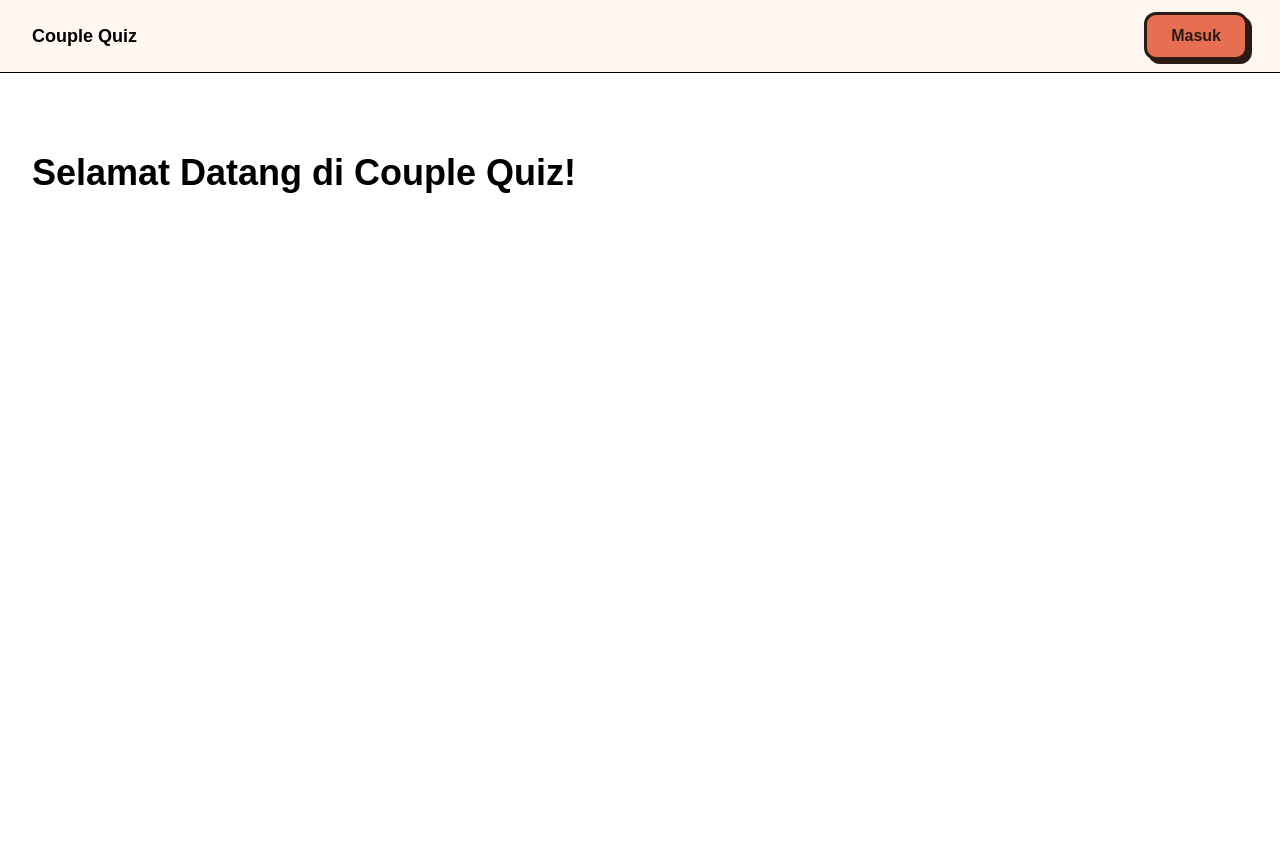
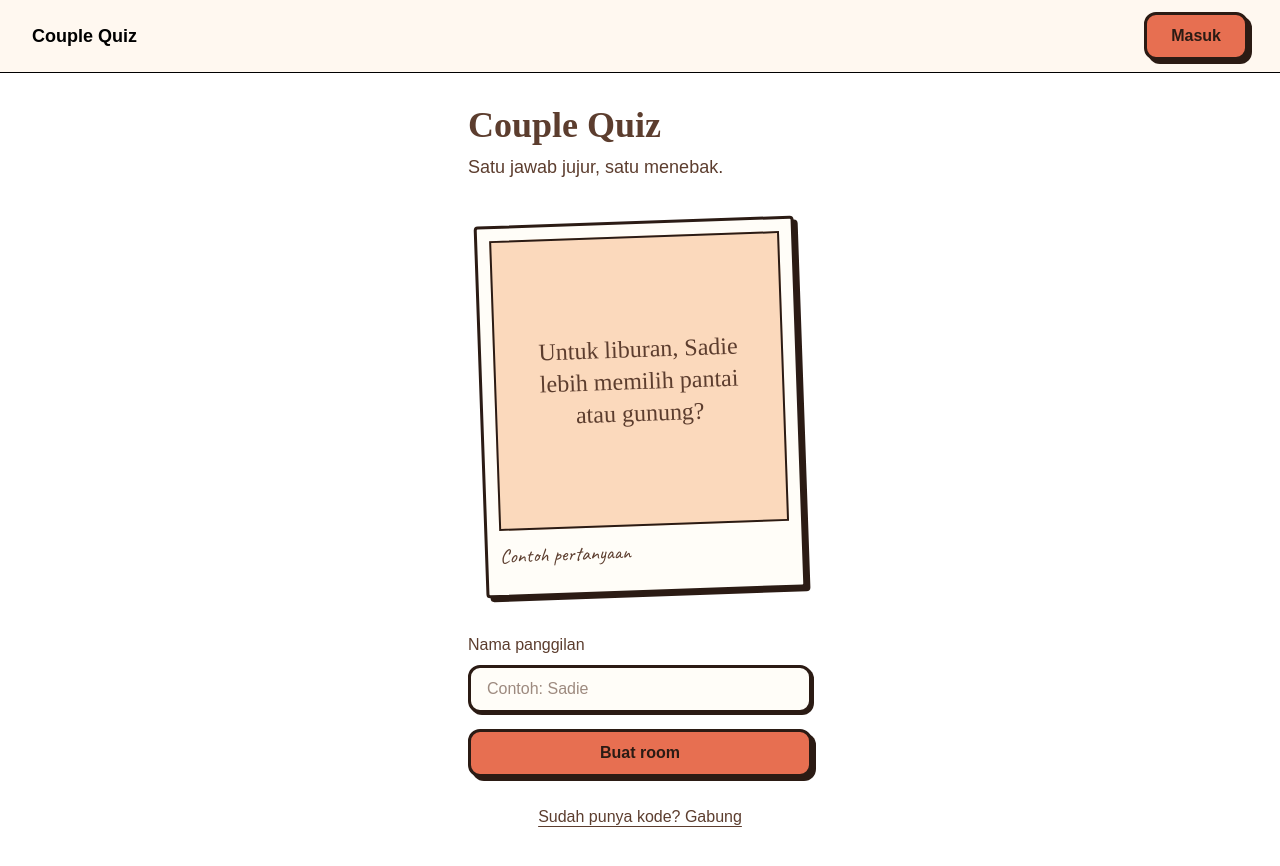
Before and after one commit to rafiromolo/couple-quiz, an Astro site: page / in a window 1280 px wide. Before the commit the page ends 800 px from the top, so only its background shows below. Built offline with nearby package versions, Linux system fonts and the light colour scheme; Astro itself is replaced by a stand-in of ours.

Commit message:
create welcome page view

```diff
--- a/src/components/Welcome.astro
+++ b/src/components/Welcome.astro
@@ -1,8 +1,32 @@
+---
+import { Polaroid } from "@/components/ui/Polaroid";
+import { WelcomeForm } from "@/components/game/WelcomeForm";
+
+const tagline = "Satu jawab jujur, satu menebak.";
+
+const steps = [
+  "Buat room, lalu kirim link ke pasanganmu.",
+  "Tiap ronde, satu orang menjawab jujur dan satunya menebak.",
+  "Jawaban dibuka bersamaan, lalu kalian bergantian peran.",
+];
+---
+
 <div id="container">
-  <main>
-    <section id="hero" class="px-8 py-20">
-      <h1 class="text-4xl font-bold">Selamat Datang di Couple Quiz!</h1>
-    </section>
+  <main class="mx-auto flex min-h-dvh w-full max-w-sm flex-col gap-8 px-5 py-8">
+    <header>
+      <h1 class="font-display text-4xl leading-tighht font-semibold text-cocoa">Couple Quiz</h1>
+      <p class="font-ui mt-2 text-lg text-cocoa">{tagline}</p>
+    </header>
+
+    <div class="flex justify-center py-2">
+      <Polaroid develop tilt={-2} caption="Contoh pertanyaan">
+        <p class="font-display text-center text-2xl text-cocoa">
+          Untuk liburan, Sadie lebih memilih pantai atau gunung?
+        </p>
+      </Polaroid>
+    </div>
+
+    <WelcomeForm client:load />
   </main>
 </div>
 
--- /dev/null
+++ b/src/components/game/WelcomeForm.tsx
@@ -0,0 +1,156 @@
+import { useEffect, useRef, useState, type FormEvent } from "react";
+import { Button } from "@/components/ui/Button";
+import { cn } from "@/lib/cn";
+
+const NAME_KEY = "cq:name";
+const NAME_MAX = 20;
+const CODE_LENGTH = 5;
+const CODE_ALPHABET = "ABCDEFGHJKLMNPQRSTUVWXYZ23456789";
+
+type Mode = "create" | "join";
+
+const field =
+  "w-full min-h-12 rounded-xl border-[3px] border-ink bg-paper px-4 font-ui text-ink shadow-brutal-sm " +
+  "placeholder:text-cocoa/60 focus-visible:outline-[3px] focus-visible:outline-offset-2 focus-visible:outline-ink";
+
+function cleanName(raw: string) {
+  return raw.replace(/\s+/g, " ").trim().slice(0, NAME_MAX);
+}
+
+function cleanCode(raw: string) {
+  return raw
+    .toUpperCase()
+    .replace(/[^A-Z0-9]/g, "")
+    .slice(0, CODE_LENGTH);
+}
+
+// TODO: ganti dengan permintaan ke server. Kode yang dibuat di client bisa bentrok
+// dengan room lain, jadi server yang harus membuat dan memvalidasinya.
+function createRoomCode() {
+  const bytes = crypto.getRandomValues(new Uint8Array(CODE_LENGTH));
+  return Array.from(bytes, (b) => CODE_ALPHABET[b % CODE_ALPHABET.length]).join("");
+}
+
+export function WelcomeForm() {
+  const [mode, setMode] = useState<Mode>("create");
+  const [name, setName] = useState("");
+  const [code, setCode] = useState("");
+  const [error, setError] = useState<string | null>(null);
+  const codeRef = useRef<HTMLInputElement>(null);
+
+  // Dibaca di effect, bukan di useState, agar HTML server dan client tetap sama.
+  useEffect(() => {
+    try {
+      const saved = localStorage.getItem(NAME_KEY);
+      if (saved) setName(cleanName(saved));
+    } catch {
+      // localStorage bisa dinonaktifkan (mode privat). Abaikan.
+    }
+  }, []);
+
+  useEffect(() => {
+    if (mode === "join") codeRef.current?.focus();
+  }, [mode]);
+
+  function switchMode(next: Mode) {
+    setError(null);
+    setMode(next);
+  }
+
+  function enterRoom(roomCode: string, playerName: string) {
+    try {
+      localStorage.setItem(NAME_KEY, playerName);
+    } catch {
+      // Abaikan: nama hanya tidak terisi otomatis di kunjungan berikutnya.
+    }
+    window.location.href = `/room?c=${roomCode}`;
+  }
+
+  function handleSubmit(e: FormEvent) {
+    e.preventDefault();
+    const playerName = cleanName(name);
+
+    if (!playerName) {
+      setError("Isi nama panggilan dulu ya.");
+      return;
+    }
+
+    if (mode === "create") {
+      enterRoom(createRoomCode(), playerName);
+      return;
+    }
+
+    if (code.length !== CODE_LENGTH) {
+      setError(`Kode room terdiri dari ${CODE_LENGTH} karakter.`);
+      return;
+    }
+    enterRoom(code, playerName);
+  }
+
+  return (
+    <form onSubmit={handleSubmit} noValidate className="flex flex-col gap-4">
+      <div className="flex flex-col gap-2">
+        <label htmlFor="player-name" className="font-ui font-medium text-cocoa">
+          Nama panggilan
+        </label>
+        <input
+          type="text"
+          id="player-name"
+          value={name}
+          maxLength={NAME_MAX}
+          autoComplete="nickname"
+          placeholder="Contoh: Sadie"
+          onChange={(e) => {
+            setName(e.target.value);
+            setError(null);
+          }}
+          className={field}
+        />
+      </div>
+
+      {mode === "join" && (
+        <div className="flex flex-col gap-2">
+          <label htmlFor="room-code" className="font-ui font-medium text-cocoa">
+            Kode room
+          </label>
+          <input
+            id="room-code"
+            ref={codeRef}
+            type="text"
+            value={code}
+            autoComplete="off"
+            autoCapitalize="characters"
+            spellCheck={false}
+            placeholder="ABCDE"
+            onChange={(e) => {
+              setCode(cleanCode(e.target.value));
+              setError(null);
+            }}
+            className={cn(field, "text-center font-display text-2xl tracking-widest")}
+          />
+        </div>
+      )}
+
+      {error && (
+        <p
+          role="alert"
+          className="rounded-xl border-[3px] border-ink bg-mustard px-4 py-2 font-ui text-ink"
+        >
+          {error}
+        </p>
+      )}
+
+      <Button type="submit" className="w-full">
+        {mode === "create" ? "Buat room" : "Gabung"}
+      </Button>
+
+      <button
+        type="button"
+        onClick={() => switchMode(mode === "create" ? "join" : "create")}
+        className="min-h-12 font-ui text-cocoa underline underline-offset-4 focus-visible:outline-[3px] focus-visible:outline-offset-2 focus-visible:outline-ink"
+      >
+        {mode === "create" ? "Sudah punya kode? Gabung" : "Belum punya kode? Buat room baru"}
+      </button>
+    </form>
+  );
+}
```
